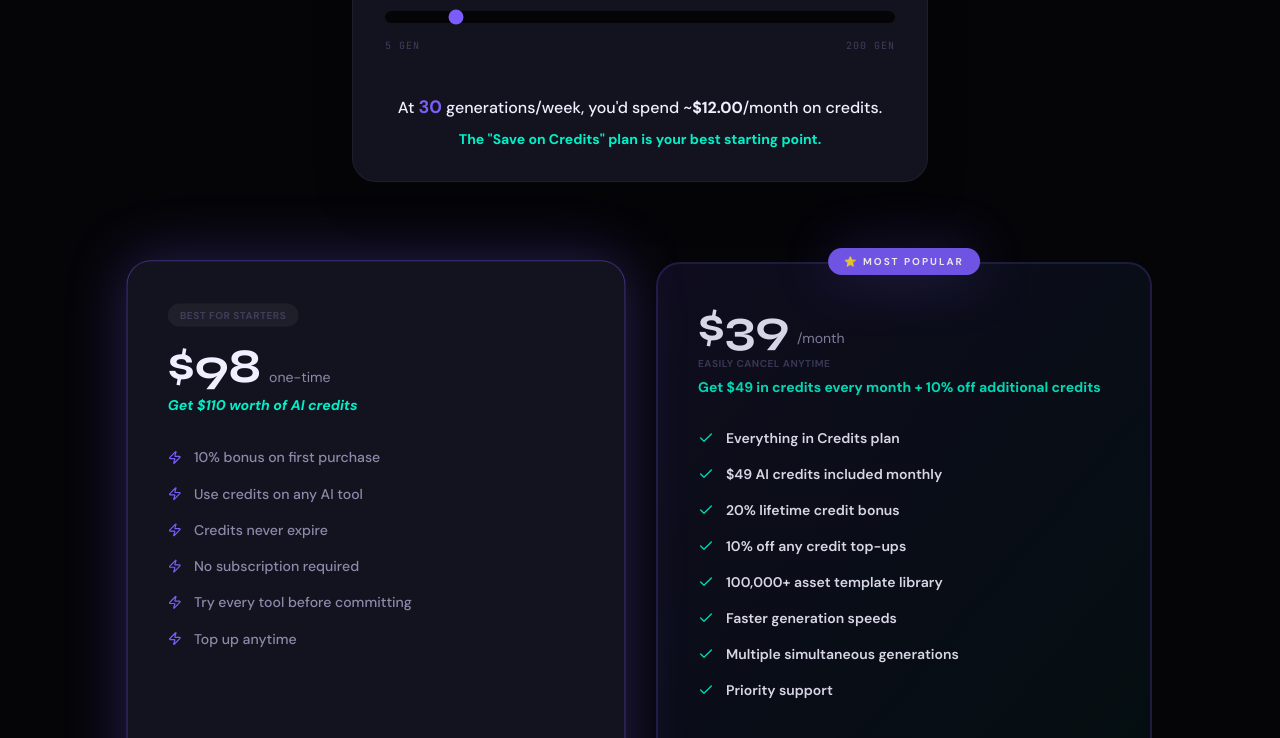
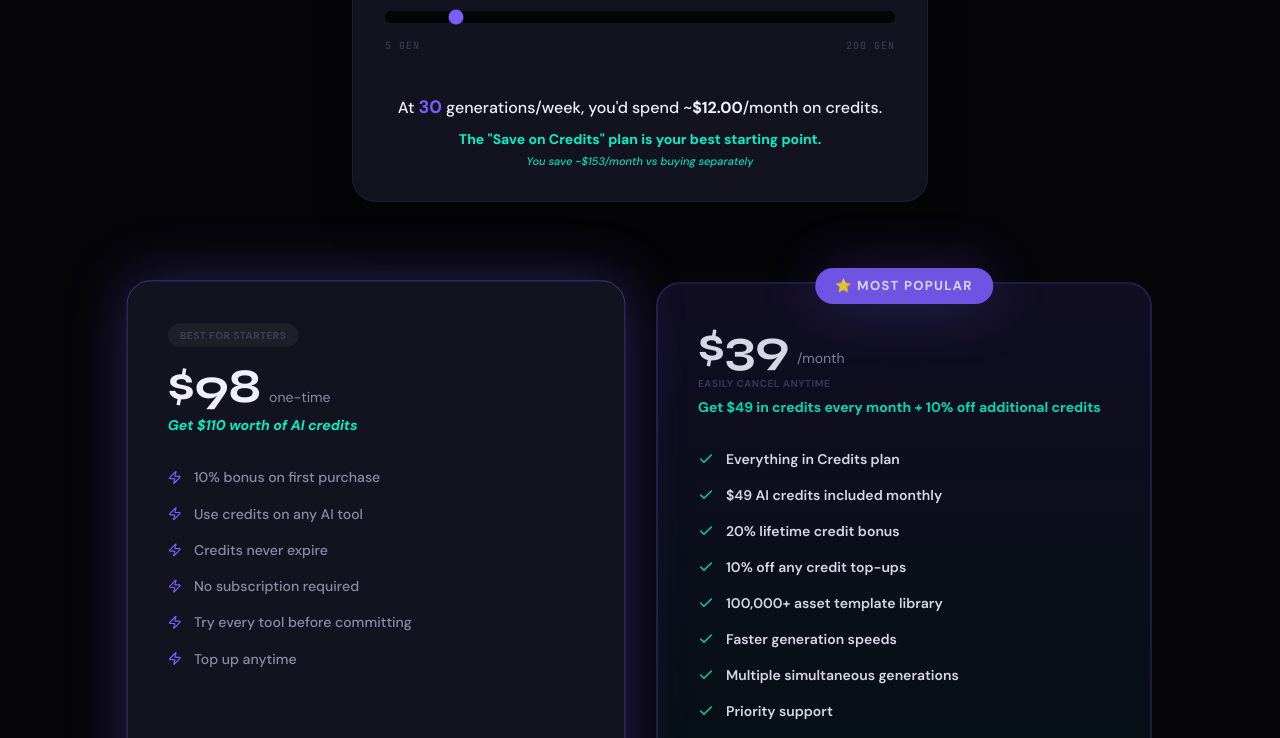
Before and after one commit to ugly-ceaser/FrontEndInterview, a React (Vite) app: page / in a window 1280 px wide. Shown: the part 6040-6778 px from the top of the page. Built offline with nearby package versions, Linux system fonts and the light colour scheme; the HTML template or start-up script is replaced by a standard one.

Commit message:
design: enhance pricing card differentiation and update savings calculator

```diff
--- a/src/App.tsx
+++ b/src/App.tsx
@@ -917,11 +917,16 @@ export default function App() {
                 <p className="text-text-primary font-medium">
                   At <span className="text-primary font-bold text-lg">{generations}</span> generations/week, you'd spend ~<span className="text-text-primary font-bold">${(generations * 4 * 0.10).toFixed(2)}</span>/month on credits.
                 </p>
-                <p className="text-secondary text-sm font-bold">
-                  {generations >= 40
-                    ? `The Subscription plan saves you ~$${(generations * 4 * 0.10 - 39).toFixed(2)} vs paying per credit.`
-                    : `The "Save on Credits" plan is your best starting point.`}
-                </p>
+                <div className="flex flex-col items-center">
+                  <p className="text-secondary text-sm font-bold">
+                    {generations >= 40
+                      ? `The Subscription plan saves you ~$${(generations * 4 * 0.10 - 39).toFixed(2)} vs paying per credit.`
+                      : `The "Save on Credits" plan is your best starting point.`}
+                  </p>
+                  <p className="text-secondary text-[11px] italic font-medium opacity-90 mt-1">
+                    You save ~$153/month vs buying separately
+                  </p>
+                </div>
               </div>
             </div>
 
@@ -931,11 +936,14 @@ export default function App() {
               <motion.div
                 animate={isSubscriptionRecommended ? { scale: [1, 1.02, 1] } : {}}
                 transition={{ duration: 3, repeat: Infinity, ease: "easeInOut" }}
-                className={`relative flex flex-col p-8 md:p-10 rounded-3xl bg-gradient-to-br from-primary/10 to-secondary/5 border-2 transition-all duration-500 order-first md:order-last ${
+                style={{
+                  background: 'linear-gradient(to bottom, rgba(124, 92, 252, 0.12), rgba(0, 240, 200, 0.06))'
+                }}
+                className={`relative flex flex-col p-8 md:p-10 rounded-3xl border-2 transition-all duration-500 order-first md:order-last ${
                   isSubscriptionRecommended ? 'border-primary shadow-glow-violet' : 'border-primary/20 opacity-90 hover:opacity-100'
                 }`}
               >
-                <div className="absolute -top-4 left-1/2 -translate-x-1/2 px-4 py-1.5 rounded-full bg-primary text-white text-[10px] font-bold uppercase tracking-[0.2em] shadow-glow-violet z-20">
+                <div className="absolute -top-4 left-1/2 -translate-x-1/2 px-5 py-2 rounded-full bg-primary text-text-primary text-[13px] font-bold uppercase tracking-widest shadow-glow-violet z-20 flex items-center gap-2">
                   ⭐ Most Popular
                 </div>
 
@@ -1008,7 +1016,7 @@ export default function App() {
                   ))}
                 </ul>
 
-                <button className="w-full py-4 rounded-full border border-primary text-primary font-bold hover:bg-primary hover:text-text-primary transition-all duration-300">
+                <button className="w-full py-4 rounded-full bg-elevated border border-primary text-primary font-bold hover:bg-primary/5 transition-all duration-300">
                   Claim Credits
                 </button>
               </motion.div>
```
